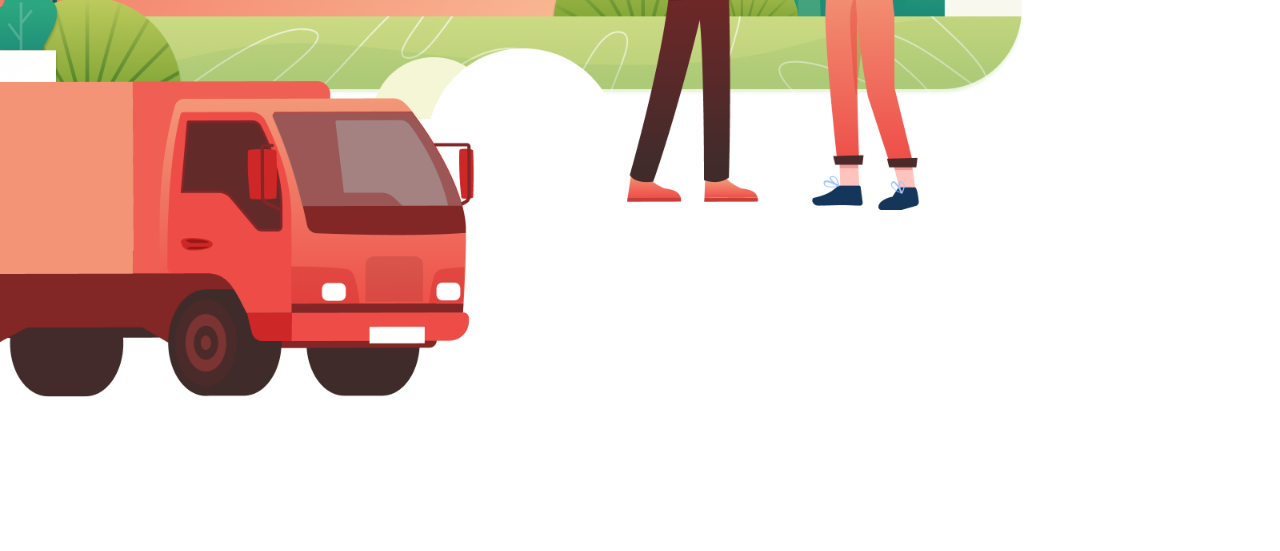
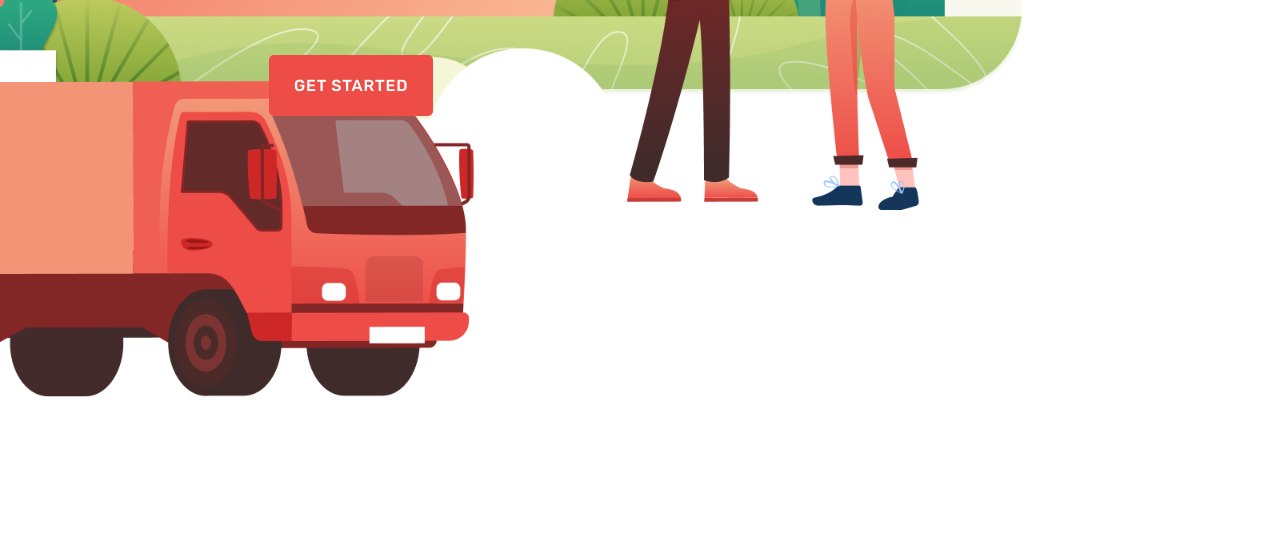
Before and after one commit to Roma368/course, a plain HTML site: page index.html in a window 1280 px wide. Shown: the part 549-1100 px from the top of the page. Drawn offline with Linux system fonts and the light colour scheme.

Commit message:
third commit

```diff
--- a/index.html
+++ b/index.html
@@ -25,6 +25,7 @@
 
         </div>
         <h2 class="subtitle">Your awesome<br> traffic permit<br> consultant.</h2>
+        <button class="button-get-started">GET STARTED </button>
     </header>
     <main>
         <div class="about-us flex-direction-row">
--- a/styles/style.css
+++ b/styles/style.css
@@ -69,6 +69,24 @@ li a{
     display: flex;
     align-items: center;
     color: #FFFFFF;
+}
+
+.button-get-started{
+    cursor: pointer;
+    font-family: 'Rubik';
+    position: absolute;
+    margin-top: 604px;
+    margin-left: 269px;
+    padding: 21px 25px;
+    border: none;
+    border-radius: 5px;
+    background: #EE4D47;
+    color: #FFFFFF;
+    font-weight: 450;
+    font-size: 16px;
+    letter-spacing: 0.05em;
+    text-transform: uppercase;
+    line-height: 19px;
 }
 
 main{
@@ -280,6 +298,7 @@ margin-top: 30px;
 
     .subtitle{
         font-size: 100px;
+        margin-left: 260px;
     }
 
     main {
```
